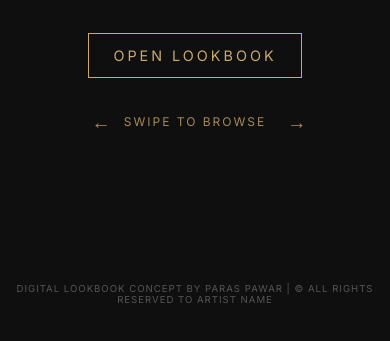
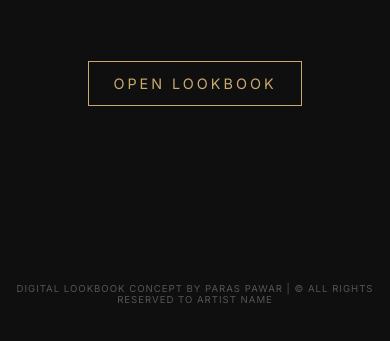
Before and after one commit to Parasfzi/mehak-tomar-lookbook, a website: page frontend/index.html in a window 390 px wide. Shown: the part 459-800 px from the top of the page. Drawn offline with nearby package versions, Linux system fonts and the light colour scheme; some packages are replaced by stand-ins of ours; a script that the page names is missing; a web font is replaced by a local one.

Commit message:
Relocate mobile swipe hint to the book cover page

```diff
--- a/frontend/index.html
+++ b/frontend/index.html
@@ -49,13 +49,6 @@
             <button id="open-book-btn" class="btn-luxury">
                 <span class="btn-text">Open Lookbook</span>
             </button>
-
-            <!-- Mobile Swipe Hint -->
-            <div class="mobile-swipe-hint">
-                <span class="swipe-arrow">←</span>
-                <span class="swipe-text">Swipe to Browse</span>
-                <span class="swipe-arrow">→</span>
-            </div>
         </div>
         <div class="footer-text">
             Digital Lookbook Concept by Paras Pawar | © All rights reserved to Artist Name
--- a/frontend/script.js
+++ b/frontend/script.js
@@ -47,6 +47,13 @@ document.addEventListener('DOMContentLoaded', async () => {
                         <h1 class="page-title" style="font-size: 4rem; margin-bottom: 0;">Lookbook</h1>
                         <div style="width: 50px; height: 1px; background: var(--gold); margin: 2rem auto;"></div>
                         <div style="font-size: 0.9rem; letter-spacing: 2px; color: var(--text-muted); text-transform: uppercase;">Cinematic Portraits</div>
+
+                        <!-- Mobile Swipe Hint inside Book -->
+                        <div class="mobile-swipe-hint">
+                            <span class="swipe-arrow">←</span>
+                            <span class="swipe-text">Swipe to Browse</span>
+                            <span class="swipe-arrow">→</span>
+                        </div>
                     </div>
                     <div class="page-number">0</div>
                 `;
--- a/frontend/style.css
+++ b/frontend/style.css
@@ -470,9 +470,11 @@ body {
         justify-content: center;
         align-items: center;
         gap: 1rem;
-        margin-top: 2rem;
+        position: absolute;
+        bottom: 3.5rem;
+        width: 100%;
         color: var(--gold);
-        font-size: 0.75rem;
+        font-size: 0.7rem;
         letter-spacing: 2px;
         text-transform: uppercase;
         opacity: 0.6;
```
